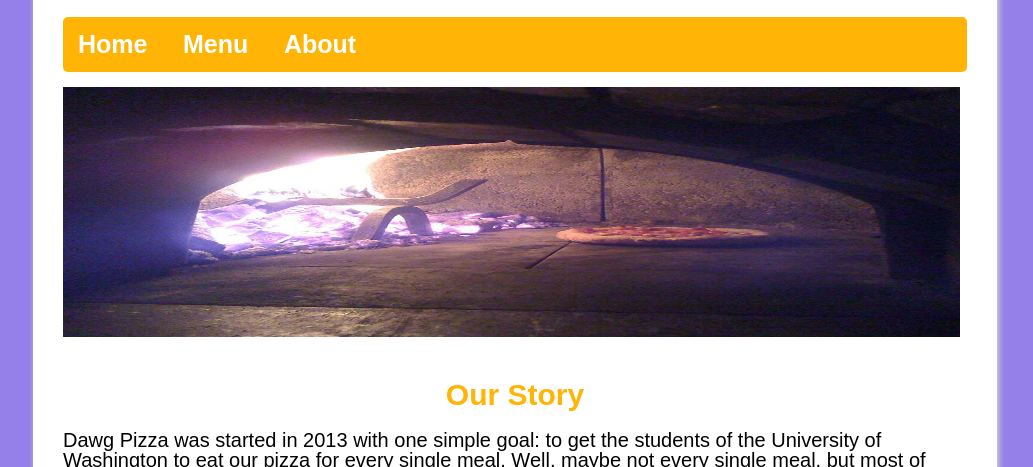
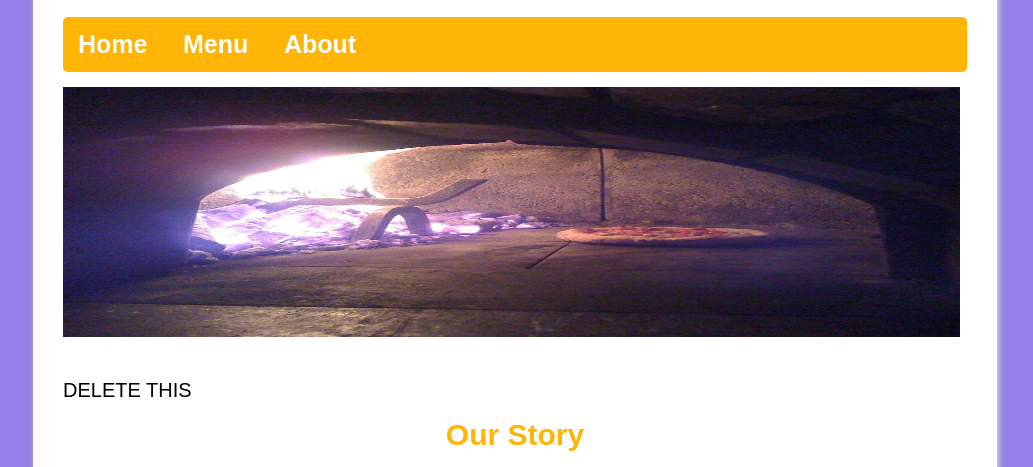
Before and after one commit to juliewiederhold/homework1, a plain HTML site: page about.html in a window 1280 px wide. Shown: the part 256-723 px from the top of the page, without its empty margins (125-1158 px from the left). Drawn offline with Linux system fonts and the light colour scheme; a web font is replaced by a local one.

Commit message:
First Draft - Finished all requirements, need to double check. Need to add last designs. Delete necessary lines!!

```diff
--- a/about.html
+++ b/about.html
@@ -20,6 +20,9 @@
 			</ul>
 		</nav>
 		<img class="top-image"src="img/pizza-oven.jpg" alt="Pizza Oven Image">
+
+		<p>DELETE THIS</p>
+
 		<h1 class="sub-header">Our Story</h1>
 		<p>Dawg Pizza was started in 2013 with one simple goal: to get the students of the University of Washington to eat our pizza for every single meal. Well, maybe not every single meal, but most of them anyway. Cold pizza is really good for breakfast. And who can deny that pizza for lunch is really tasty? And when you've had a long day of classes and you're hungry, why not order a pizza for dinner too? And what should you do when you get hungry during that late-night study session? Order a pizza! That's where we come in.</p>
 
--- a/css/reset.css
+++ b/css/reset.css
@@ -1,7 +1,7 @@
 /* http://meyerweb.com/eric/tools/css/reset/
    v2.0b1 | 201101
    NOTE: WORK IN PROGRESS
-   USE WITH CAUTION AND TEST WITH ABANDON */
+   USE WITH CAUTION AND TEST WITH ABANDON DELETE THIS*/
 
 html, body, div, span, applet, object, iframe,
 h1, h2, h3, h4, h5, h6, p, blockquote, pre,
--- a/css/styles.css
+++ b/css/styles.css
@@ -1,6 +1,6 @@
 @import url(http://fonts.googleapis.com/css?family=Kite+One);
 @import url(http://fonts.googleapis.com/css?family=Life+Savers);
-/* #FFC409 reset CSS file to reset browser default styling to a consistent starting point */
+/* DELETE THIS #FFC409 reset CSS file to reset browser default styling to a consistent starting point */
 @import url(reset.css);
 
 body {
```
Also changed, not shown: index.html (+2 -0 lines), menu.html (+2 -0 lines).
